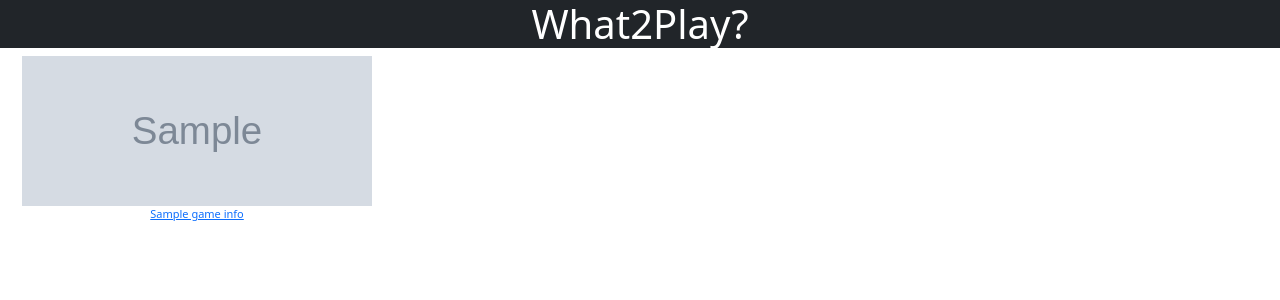
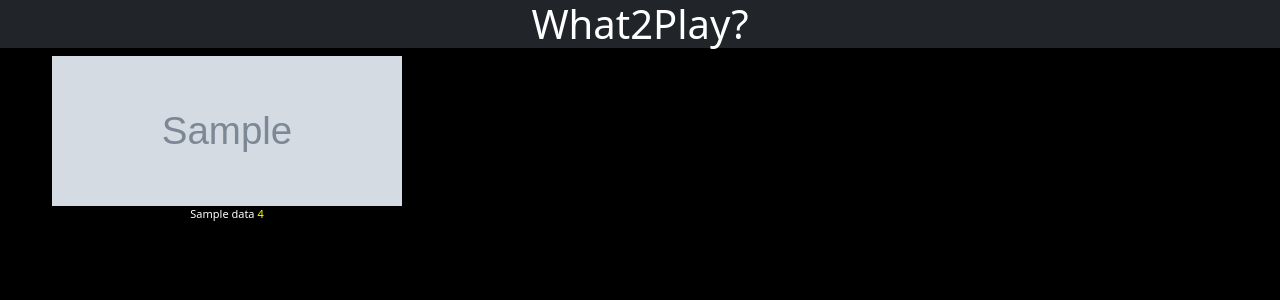
Before and after one commit to RomelDonovan/what2play, a Flask app: template templates/app.html in a window 1280 px wide. Shown: the top 300 px of the page. Run offline with Flask 2, Linux system fonts and the light colour scheme; the template is opened without the code that fills it: most values are stand-ins (such as "Sample title", 1, 10 or a date in 2020); grey boxes marked "Sample" are stand-in pictures.

Commit message:
clean up, add review rating

```diff
--- a/app.py
+++ b/app.py
@@ -2,68 +2,100 @@ from flask import Flask, render_template
 import requests
 import json
 import random
+from config import API, ID
 
 app = Flask(__name__)
 
 def retrieve_data():
-    resp = requests.get("http://api.steampowered.com/ISteamApps/GetAppList/v0002/?format=json")
+    resp = requests.get(API)
     data = json.loads(resp.text)
     return data
 
 
 def parse_data(data):
-    info = data['applist']['apps']
+    info = data["applist"]["apps"]
     random.shuffle(info)
-    games = info[:69]
+    games = info[:49]
 
     game_ids = []
     for id in games:
-        game_ids.append(id['appid'])
+        game_ids.append(id["appid"])
     return game_ids
 
+def get_data(appids):
+    game_info = []
 
-@app.route('/')
+    for id in appids:
+        resp = requests.get(f"https://store.steampowered.com/api/appdetails?appids={id}")
+        urls = f"https://store.steampowered.com/app/{id}"
+        data = json.loads(resp.text)
+
+        if data[str(id)]["success"] == False:
+            continue
+
+        elif data[str(id)]["data"]["type"] == "game":
+            names = data[str(id)]["data"]["name"]
+            imgs = data[str(id)]["data"]["header_image"]
+            details = data[str(id)]["data"]["short_description"]
+            ids = str(id)
+
+            # names = names[:29]
+            # details = details[:29]
+            # imgs = imgs[:29]
+
+            game_info.append({"name":names,"img":imgs,"detail":details,"url":urls,"id":ids})
+
+        else:
+            pass
+
+    return game_info
+
+def review_rate(appid):
+    review_data = []
+    rating = []
+
+    for id in appid:
+        url= requests.get(f"https://store.steampowered.com/appreviews/{id}?json=1")
+        data = json.loads(url.text)
+        review_data.append(data)
+        pos = data["query_summary"]["total_positive"]
+        neg = data["query_summary"]["total_negative"]
+        total = data["query_summary"]["total_reviews"]
+
+        rate = pos == 0 or pos / total * 100
+
+        if rate == True:
+            rating.append("Unrated")
+
+        elif rate >= 1 and rate <= 19:
+            rating.append("1")
+
+        elif rate >= 20 and rate <= 44:
+            rating.append("2")
+
+        elif rate >= 45 and rate <= 64:
+            rating.append("3")
+
+        elif rate >= 65 and rate <= 84:
+            rating.append("4")
+        elif rate >= 85 and rate <= 100:
+            rating.append("5")
+
+    return rating
+
+@app.route("/")
 def index():
     data = retrieve_data()
     appids = parse_data(data)
-
-    game_data = []
-    game_names = []
-    game_imgs = []
-    game_urls = []
-    game_details = []
-
-    for id in appids:
-        resp = requests.get(f"https://store.steampowered.com/api/appdetails?appids={id}")
-        url = f'https://store.steampowered.com/app/{id}'
-        data = json.loads(resp.text)
-        game_urls.append(url)
-        game_data.append(data)
-
-        if data[str(id)]['success'] == False:
-            pass
-
-        elif data[str(id)]['data']['type'] == 'game':
-            name = data[str(id)]['data']['name']
-            img = data[str(id)]['data']['header_image']
-            detail = data[str(id)]['data']['short_description']
-            game_names = game_names[:29]
-            game_details = game_details[:29]
-            game_imgs = game_imgs[:29]
-            game_details.append(detail)
-            game_names.append(name)
-            game_imgs.append(img)
-        else:
-            pass
-
-    return render_template('basic.html', game_info=zip(game_names,game_imgs,game_urls,game_details))
+    get_data(appids)
+    review_rate(appids)
+    return render_template("app.html", data=zip(get_data(appids),review_rate(appids)))
 
 @app.errorhandler(404)
 def page_not_found(e):
-    return render_template('404.html'), 404
+    return render_template("404.html"), 404
 
 
 
-if __name__ == '__main__':
-    # index()
+if __name__ == "__main__":
     app.run(debug=True)
--- a/templates/404.html
+++ b/templates/404.html
@@ -1,4 +1,4 @@
-{% extends "basic.html" %}
+{% extends "app.html" %}
 
 {% block content %}
     <div class="jumbotron text-bg-light">
--- a/templates/app.html
+++ b/templates/app.html
@@ -6,6 +6,7 @@
     <meta name="viewport" content="width=device-width, initial-scale=1.0">
     <link href="https://cdn.jsdelivr.net/npm/bootstrap@5.3.0-alpha1/dist/css/bootstrap.min.css" rel="stylesheet" integrity="sha384-GLhlTQ8iRABdZLl6O3oVMWSktQOp6b7In1Zl3/Jr59b6EGGoI1aFkw7cmDA6j6gD" crossorigin="anonymous">
     <script src="https://cdn.jsdelivr.net/npm/bootstrap@5.3.0-alpha1/dist/js/bootstrap.bundle.min.js" integrity="sha384-w76AqPfDkMBDXo30jS1Sgez6pr3x5MlQ1ZAGC+nuZB+EYdgRZgiwxhTBTkF7CXvN" crossorigin="anonymous"></script>
+    <link rel="stylesheet" href="https://cdnjs.cloudflare.com/ajax/libs/font-awesome/4.7.0/css/font-awesome.min.css">
     <title>What2Play</title>
     <style>
 
@@ -14,13 +15,17 @@
   width: 100%;
 }
 
+body {
+  background-color: #000000;
+}
+
 .overlay {
   position: absolute;
   top: 0;
   bottom: 0;
   left: 0;
   right: 0;
-  height: 90%;
+  height: 92%;
   width: 100%;
   opacity: 0;
   transition: .5s ease;
@@ -34,7 +39,7 @@
 
 .text {
   color: rgb(255, 255, 255);
-  font-size: 11px;
+  font-size: 10px;
   position: absolute;
   top: 50%;
   left: 50%;
@@ -48,27 +53,31 @@
 }
 
 .img-with-text {
-    margin-left: 10px;
+  margin-left: 40px;
   float: left;
   text-align: center;
   font-size: 11px;
 }
+.checked {
+  color: orange;
+}
+
   </style>
 </head>
 
     {% block content %}
     <div class="jumbotron text-bg-dark">
     <h1>What2Play?</h1>
-    {% for name,img,url,detail in game_info %}
+
+    {% for items,rate in data %}
     <div class="img-with-text">
       <div class="container">
-      <a href="{{ url }}"><img src="{{ img }}" alt="" width="350" height="150">
-        <p>{{ name }}</p>
+      <a href="{{ items['url'] }}"><img src="{{ items['img'] }}" alt="" width="350" height="150"></a>
+        <p>{{ items["name"] }} <span style="color: yellow;">{{ rate }}</span></p>
         <div class="overlay">
-          <div class="text">{{ detail }}</div>
+          <div class="text">{{ items["detail"] }}</div>
         </div>
       </div>
-      </a>
     </div>
     {% endfor %}
     </div>
```
Lines whose indentation alone changed are shown as unchanged.
